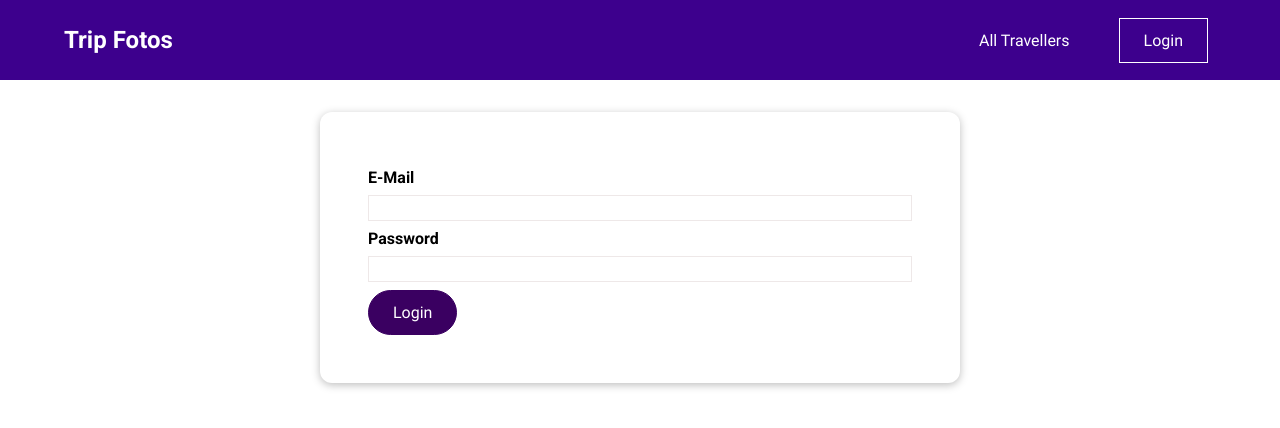
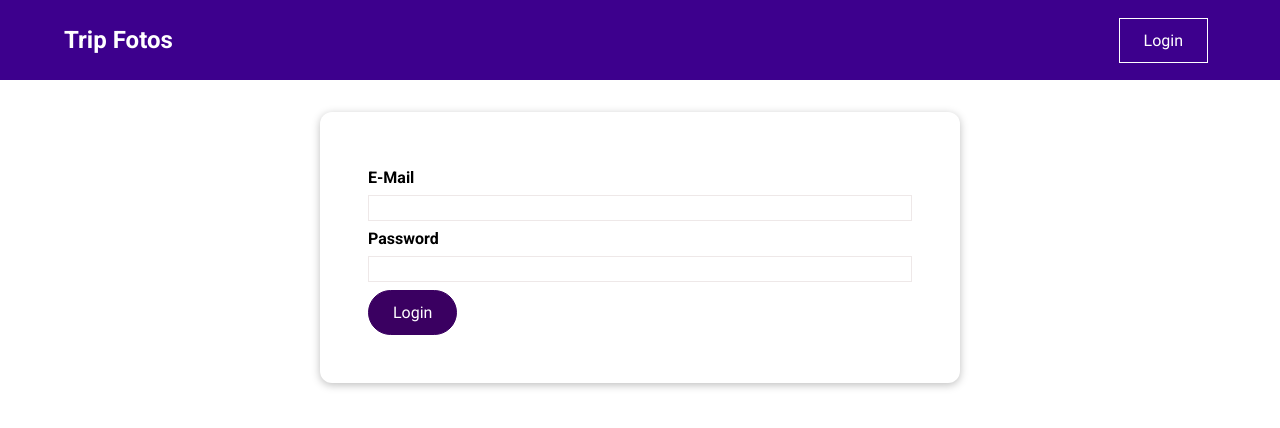
Before and after one commit to andres-codigo/trip-fotos, a Vue app: page /auth in a window 1280 px wide. Shown: the top 428 px of the page. Built offline with nearby package versions, Linux system fonts and the light colour scheme; no server answers; what vuefire would draw is missing.

Commit message:
[vue] All Travellers button
isLoggedIn condition added on All Travellers button

```diff
--- a/src/components/layout/TheHeader.vue
+++ b/src/components/layout/TheHeader.vue
@@ -22,7 +22,10 @@
 								>
 							</router-link>
 						</li>
-						<li @click.prevent="toggleHamburgerMenuActiveClass()">
+						<li
+							v-if="isLoggedIn"
+							@click.prevent="toggleHamburgerMenuActiveClass()"
+						>
 							<router-link to="/trips" class="nav-link"
 								>All Travellers</router-link
 							>
```
